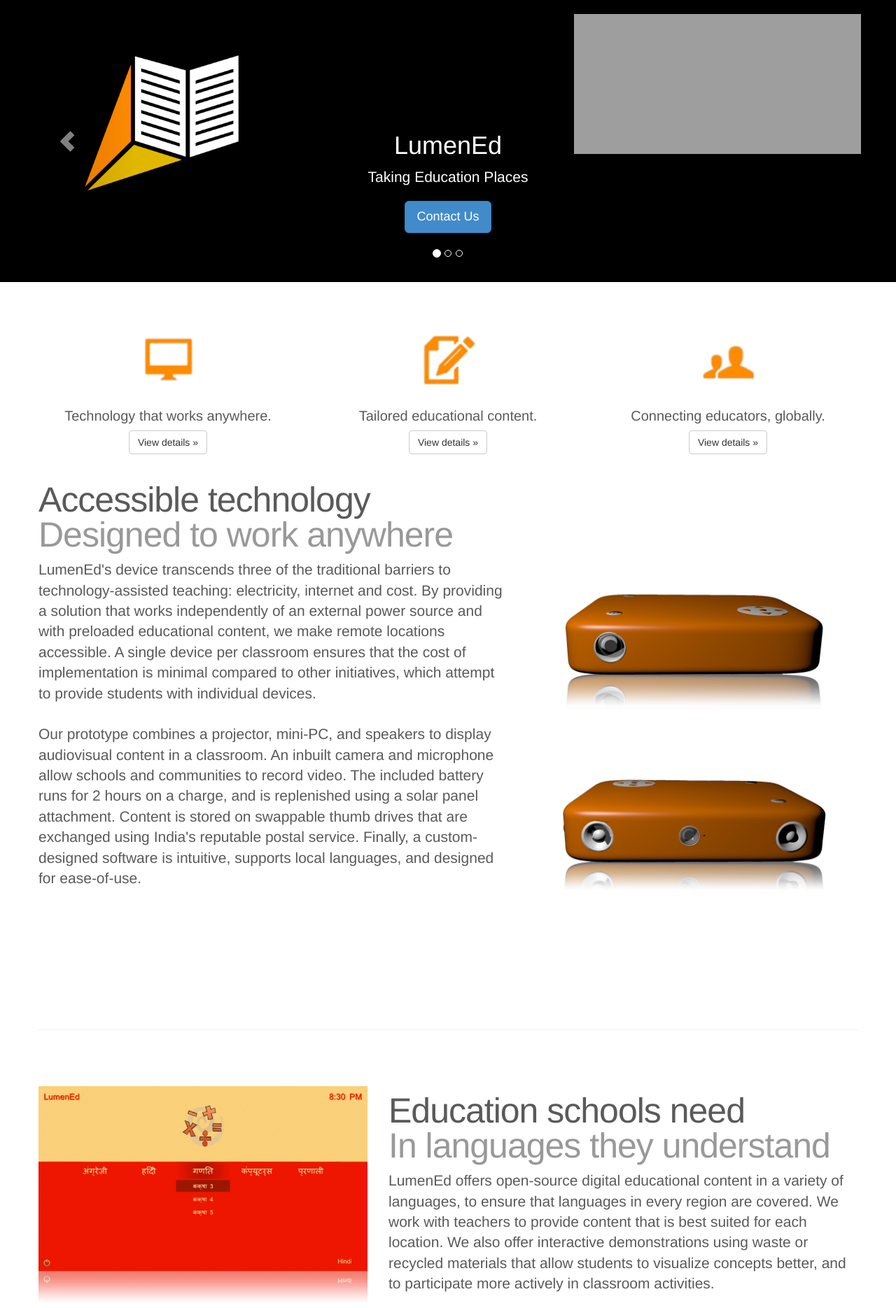
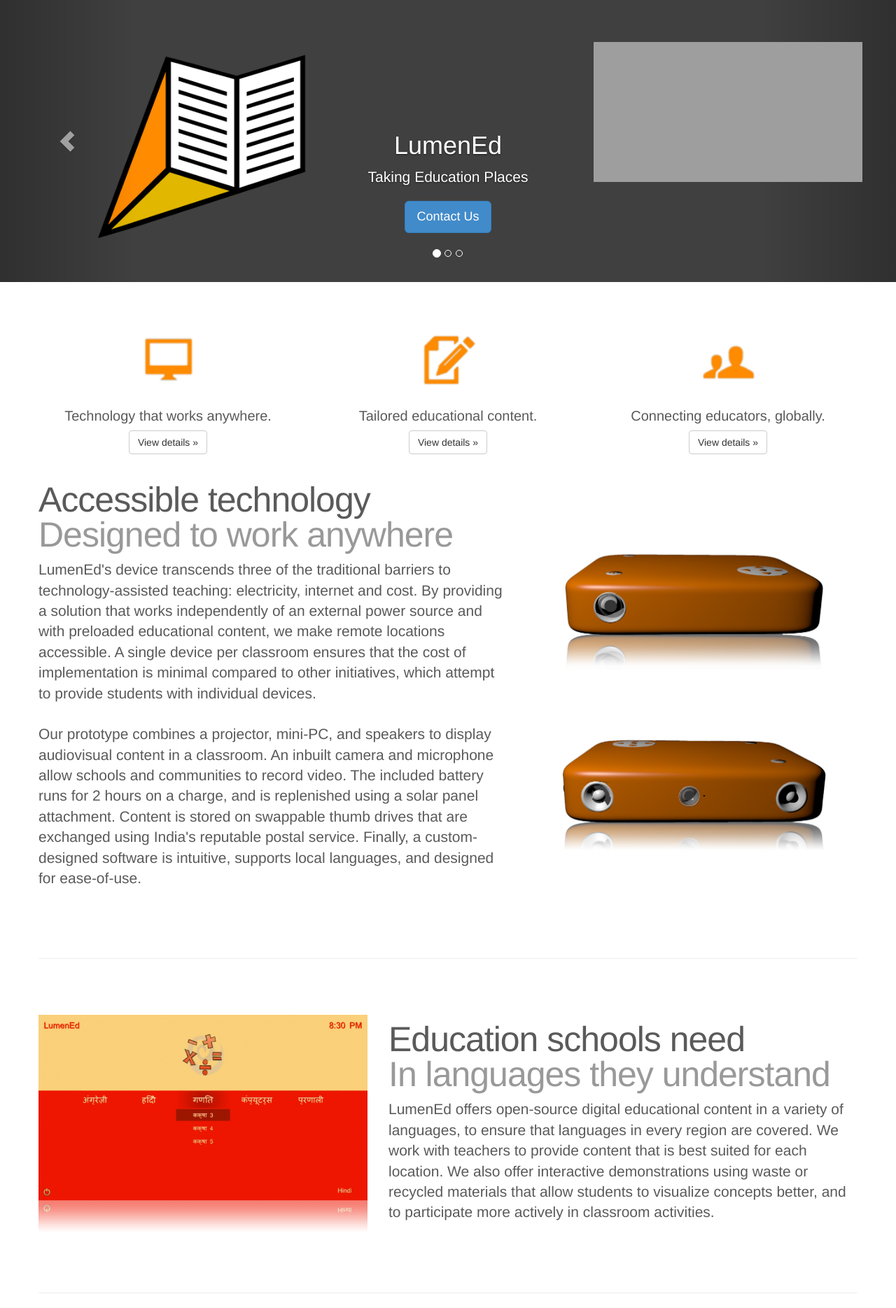
Before and after one commit to lumened/website, a PHP site: page /home.html in a window 1280 px wide. Shown: the part 51-1920 px from the top of the page at 70% size. Run offline with PHP 8.4, Linux system fonts and the light colour scheme; some libraries are stand-ins or nearby versions; grey boxes are pictures that could not be loaded.

Commit message:
fixed positioning and resizing of slide1

```diff
--- a/css/carousel.css
+++ b/css/carousel.css
@@ -68,7 +68,7 @@
 .carousel .item {
   max-height: 600px;
   min-height: 200px;
-  background-color: #000;
+  background-color: #404040;
 }
 
 .carousel-inner > .item > img {
@@ -76,7 +76,7 @@
 }
 
 /* Custom Carousel Slide #1 CSS - Henry, Prakash*/
-@media (min-width: 935px){
+@media (min-width: 900px){
 	.carousel-inner > .item > .backgroundslide {
 		display: none;
 	}
@@ -100,10 +100,10 @@
 		display: block;
 		min-height: inherit;
 		position: relative;
-		margin-top: 20px;
+		margin-top: 60px;
 		width: 40%;
-		height: 80%;
-		margin-right: 50px;
+		height: 63.5%;
+		margin-right: 5%;
 		float: right;
 		z-index: 1000;
 	}
@@ -113,13 +113,12 @@
 		position: relative;
 		top: 50px;
 		float: left;
-		left: 100px;
-		width: 20%;
-		height: 40%;
+		left: 10%;
+		width: 25%;
 	}
 }
 
-@media (max-width:934px){
+@media (max-width:899px){
 	.parent1,
 	.video-container,
 	.logo{
--- a/home.html
+++ b/home.html
@@ -80,7 +80,7 @@
       </ol>
       <div class="carousel-inner">
         <div class="item active">
-			<img src="img/chicken.jpg" class="backgroundslide img-responsive">
+			<img src="img/background.jpg" class="backgroundslide img-responsive">
             <div class = "parent1">
 				<img src="img/logo.png" class="logo">
 				<div class="video-container"><iframe id="iframe" src="http://www.youtube.com/embed/1t6uEK08vuA?rel=0" frameborder="0" allowfullscreen=""></iframe></div></div>
```
Also changed, not shown: img/background.jpg, img/chicken.jpg (deleted), img/doublerender.png, img/orange.png (added), img/pilot_program.jpg.
